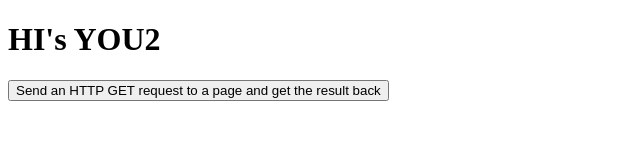
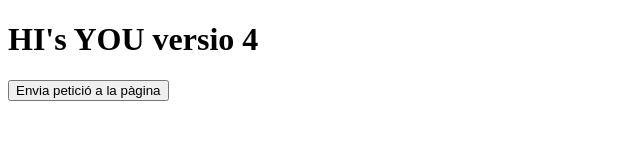
Before and after one commit to PereAntoni/jocGimnesia, a website: page public/index.html in a window 1280 px wide. Shown: the whole page, without its empty margins (0-640 px from the left). Drawn offline with nearby package versions, Linux system fonts and the light colour scheme.

Commit message:
Proves desde el servidor Local

```diff
--- a/public/index.html
+++ b/public/index.html
@@ -16,7 +16,7 @@ $(document).ready(function(){
   <title>pràctiquesº</title>
 </head>
 <body>
-  <h1>HI's YOU2</h1>
-<button>Send an HTTP GET request to a page and get the result back</button>
+  <h1>HI's YOU versio 4</h1>
+<button>Envia petició a la pàgina</button>
 </body>
 </html>
```
